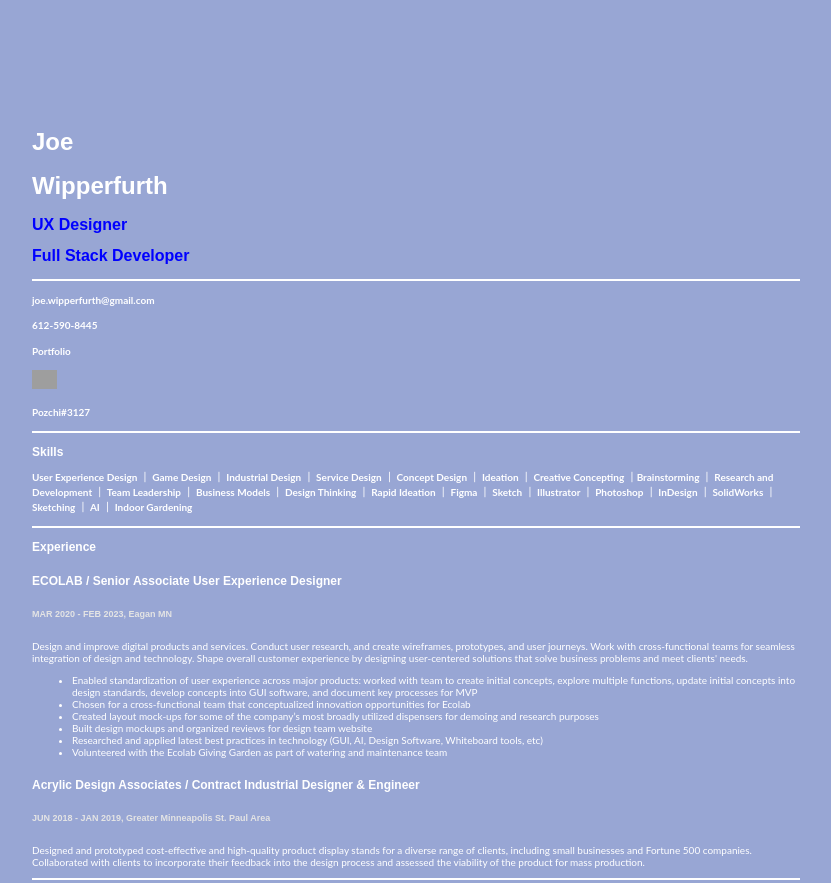
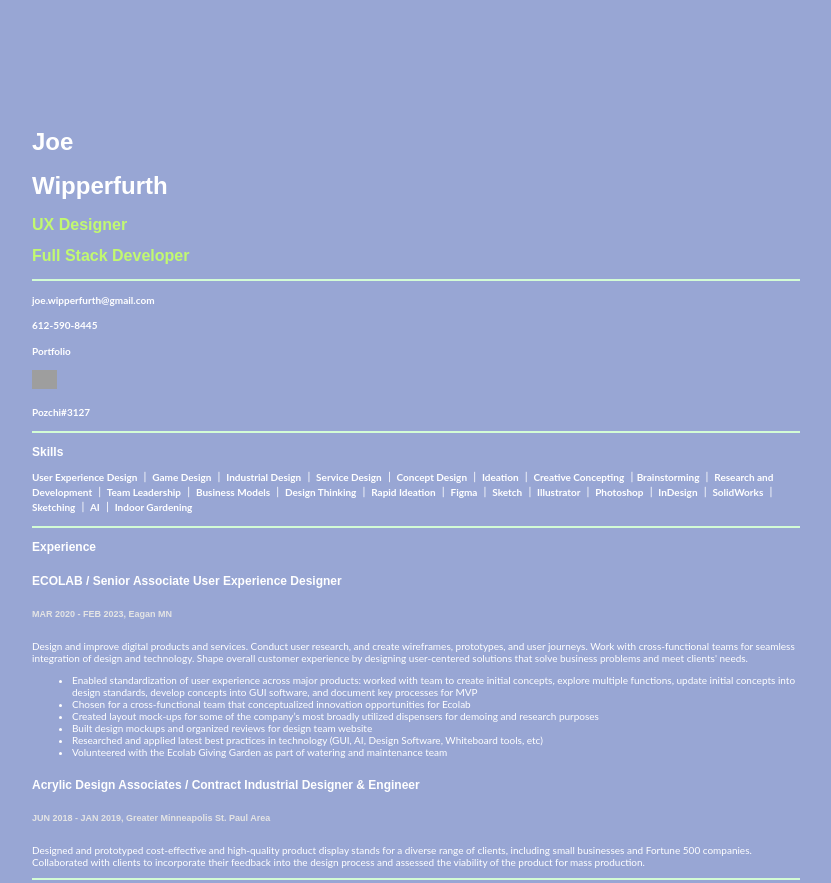
Before and after one commit to kashi059/kashi059.github.io, a plain HTML site: page index.html in a window 1280 px wide. Shown: the top 883 px of the page, without its empty margins (224-1055 px from the left). Drawn offline with Linux system fonts and the light colour scheme; grey boxes are pictures that could not be loaded.

Commit message:
Update style.css

```diff
--- a/style.css
+++ b/style.css
@@ -4,7 +4,7 @@ body{
 }
 
 .header, .contact, .skills, .experience {
-  border-bottom: 2px solid #FFFFFF
+  border-bottom: 2px solid #D3FCD5
 }
 
 h1 {
@@ -14,7 +14,7 @@ h1 {
 }
 
 h2 {
-  Color: blue;
+  Color: #C2F970;
   font-size: 16px;
   font-family: Raleway, Sans-serif;
 }
```
